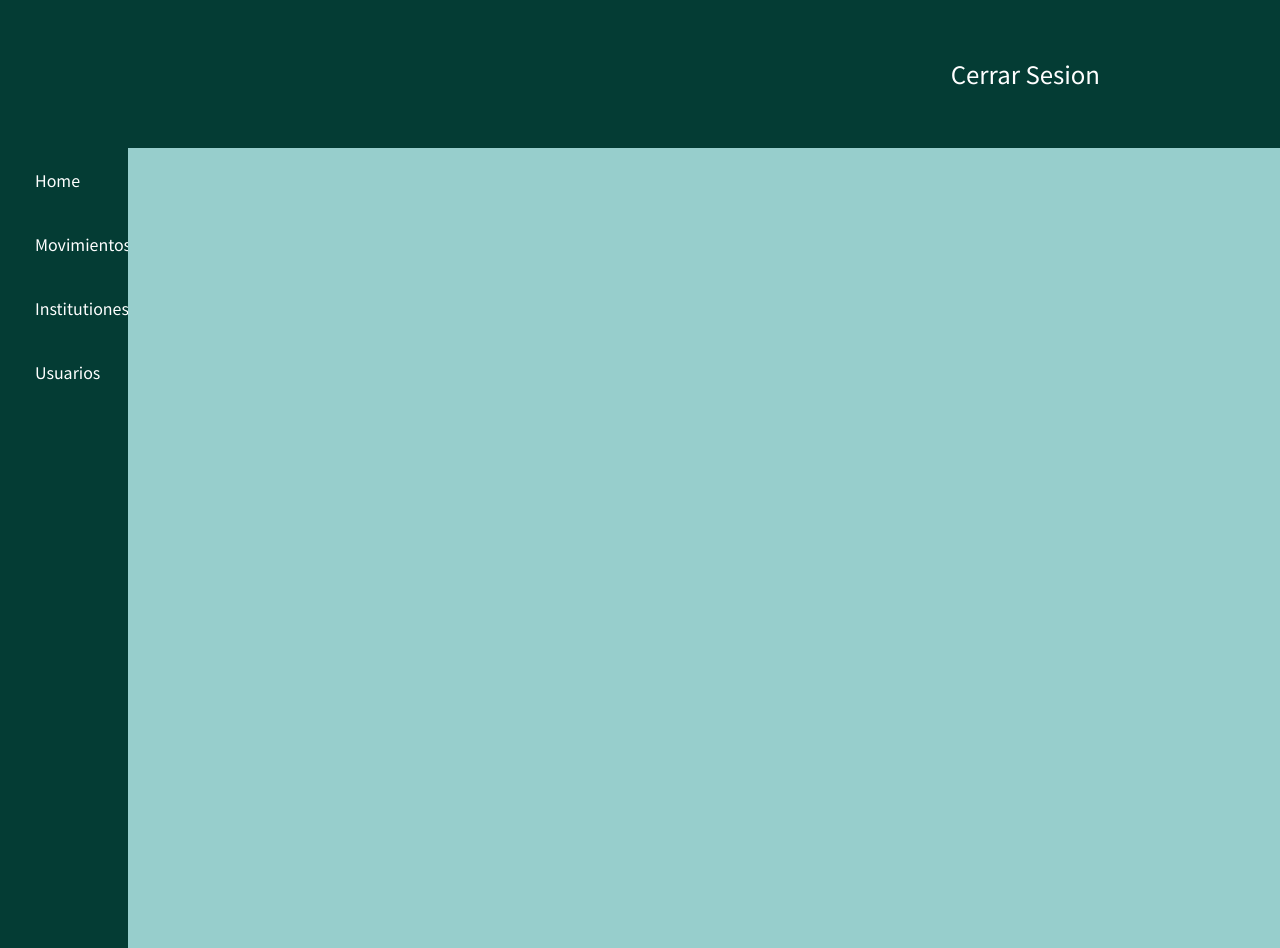
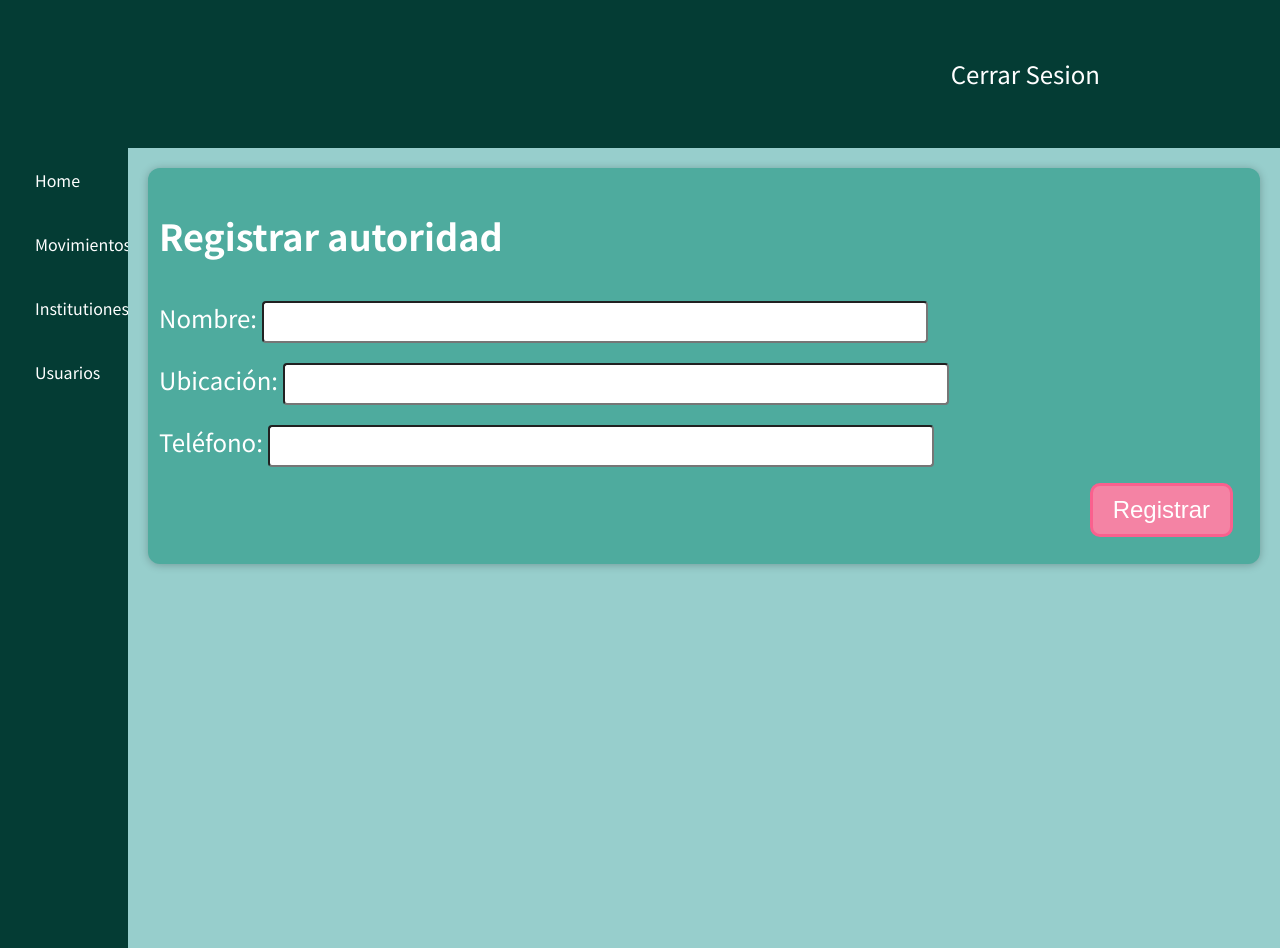
Before and after one commit to cata99/front, a React (Create React App) app: page /create_authority in a window 1280 px wide. Built offline with nearby package versions, Linux system fonts and the light colour scheme.

Commit message:
Forms de institucion

```diff
--- /dev/null
+++ b/src/components/Card/Title.js
@@ -0,0 +1,7 @@
+function Title(props){
+    return (
+        <h2>{props.label}</h2>
+    );
+}
+
+export default Title;
--- a/src/components/Inputs/StringInput.js
+++ b/src/components/Inputs/StringInput.js
@@ -1,8 +1,11 @@
+import { useState } from "react";
 import "./StringInput.css";
 function StringInput (props){
 
+    const [EnteredString, setEnteredString]= useState('');
+
     const stringHandler = () =>{
-        console.log("String Change");
+        setEnteredString(event.target.value);
     }
 
     return (
--- a/src/components/InstitutionsPage/CreateAuthority.js
+++ b/src/components/InstitutionsPage/CreateAuthority.js
@@ -1,14 +1,25 @@
 import Layout from "../Layout/Layout";
 import Card from "../Card/Card";
+import StringInput from "../Inputs/StringInput";
+import Button from "../Buttons/Button";
+import Title from "../Card/Title";
 
-function CreateAuthority(){
-    return(
-        <Layout>
-            <Card className="new-authority-card">
-
-            </Card>
-        </Layout>
-    );
+function CreateAuthority() {
+  return (
+    <Layout>
+      <Card className="new-authority-card">
+        <Title label="Registrar autoridad"></Title>
+        <div className="title-authority">
+          <StringInput label="Nombre: "></StringInput>
+          <StringInput label="Ubicación: "></StringInput>
+          <StringInput label="Teléfono: "></StringInput>
+        </div>
+        <div className="create-button-div">
+          <Button className="create-button" label="Registrar"></Button>
+        </div>
+      </Card>
+    </Layout>
+  );
 }
 
 export default CreateAuthority;
--- a/src/components/InstitutionsPage/CreateDisease.js
+++ b/src/components/InstitutionsPage/CreateDisease.js
@@ -1,10 +1,27 @@
 import Layout from "../Layout/Layout";
 import Card from "../Card/Card";
+import StringInput from "../Inputs/StringInput";
+import Button from "../Buttons/Button";
+import Title from "../Card/Title";
+import {useState} from 'react';
+import { useSearchParams } from "react-router-dom";
+
 
 function CreateDisease() {
+
+    const [enteredTitle, setEnteredTitle]= useState
+
   return (
     <Layout>
-      <Card className="new-disease-card"></Card>
+      <Card className="new-disease-card">
+        <Title label="Registrar enfermedad"></Title>
+      <div className="title-authority">
+          <StringInput label="Nombre: "></StringInput>
+        </div>
+        <div className="create-button-div">
+          <Button className="create-button" label="Registrar"></Button>
+        </div>
+      </Card>
     </Layout>
   );
 }
--- a/src/components/InstitutionsPage/CreateInstitution.js
+++ b/src/components/InstitutionsPage/CreateInstitution.js
@@ -3,11 +3,13 @@ import Card from "../Card/Card";
 import StringInput from "../Inputs/StringInput";
 import "./InstitutionsStyle.css";
 import Button from "../Buttons/Button";
+import Title from "../Card/Title";
 
 function CreateInstitution() {
   return (
     <Layout>
       <Card className="new-institution-card">
+        <Title label="Registrar Institución"></Title>
         <StringInput label="Nombre: "></StringInput>
         <StringInput label="Ubicacion: "></StringInput>
         <StringInput label="Telefono: "></StringInput>
--- a/src/components/InstitutionsPage/InstitutionsStyle.css
+++ b/src/components/InstitutionsPage/InstitutionsStyle.css
@@ -49,3 +49,10 @@
   justify-content: flex-end;
   padding: 1%;
 }
+
+/*Create authority*/
+.new-authority-card, .new-disease-card{
+  color: white;
+  font-size: x-large;
+  padding: 1%;
+}
```
